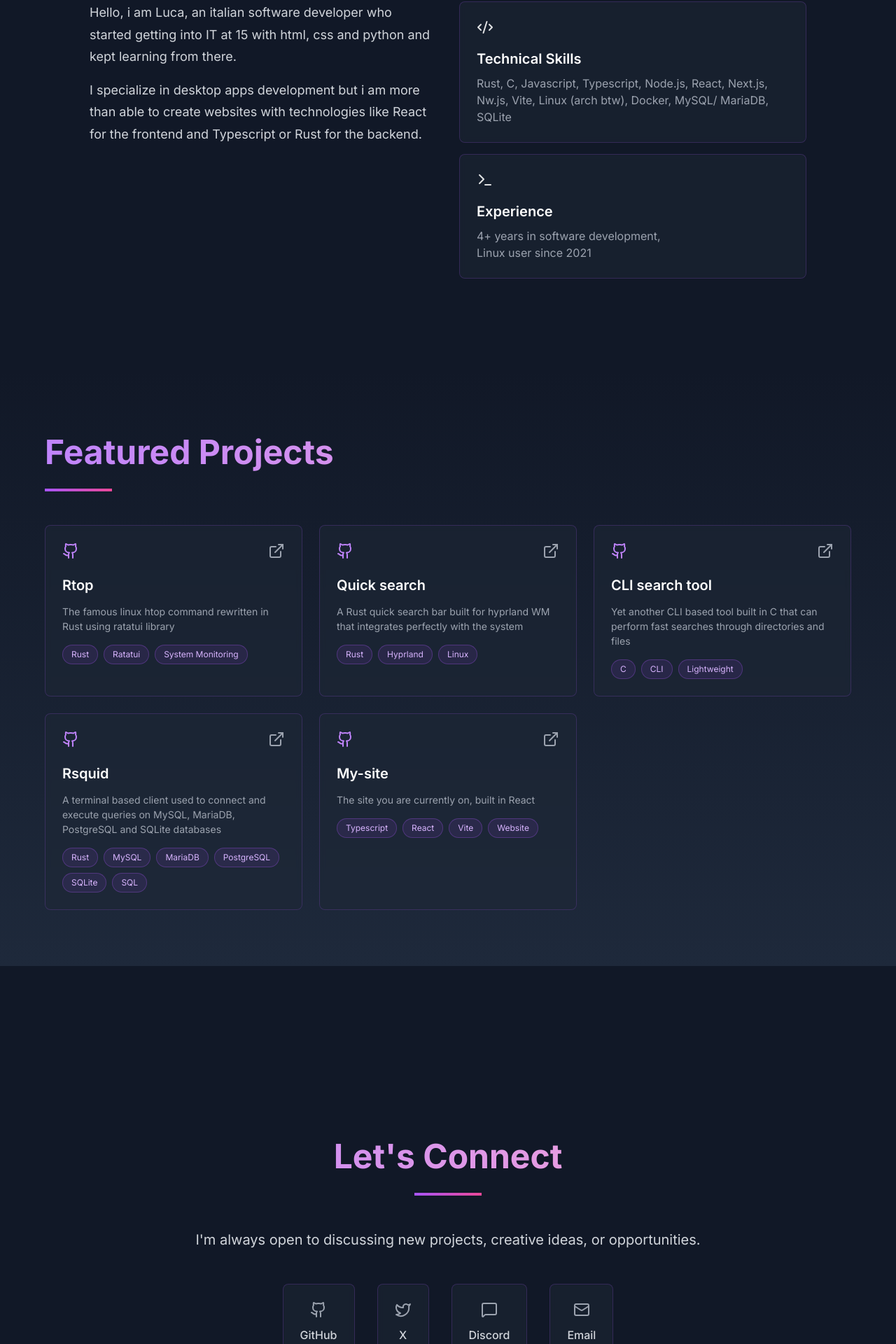
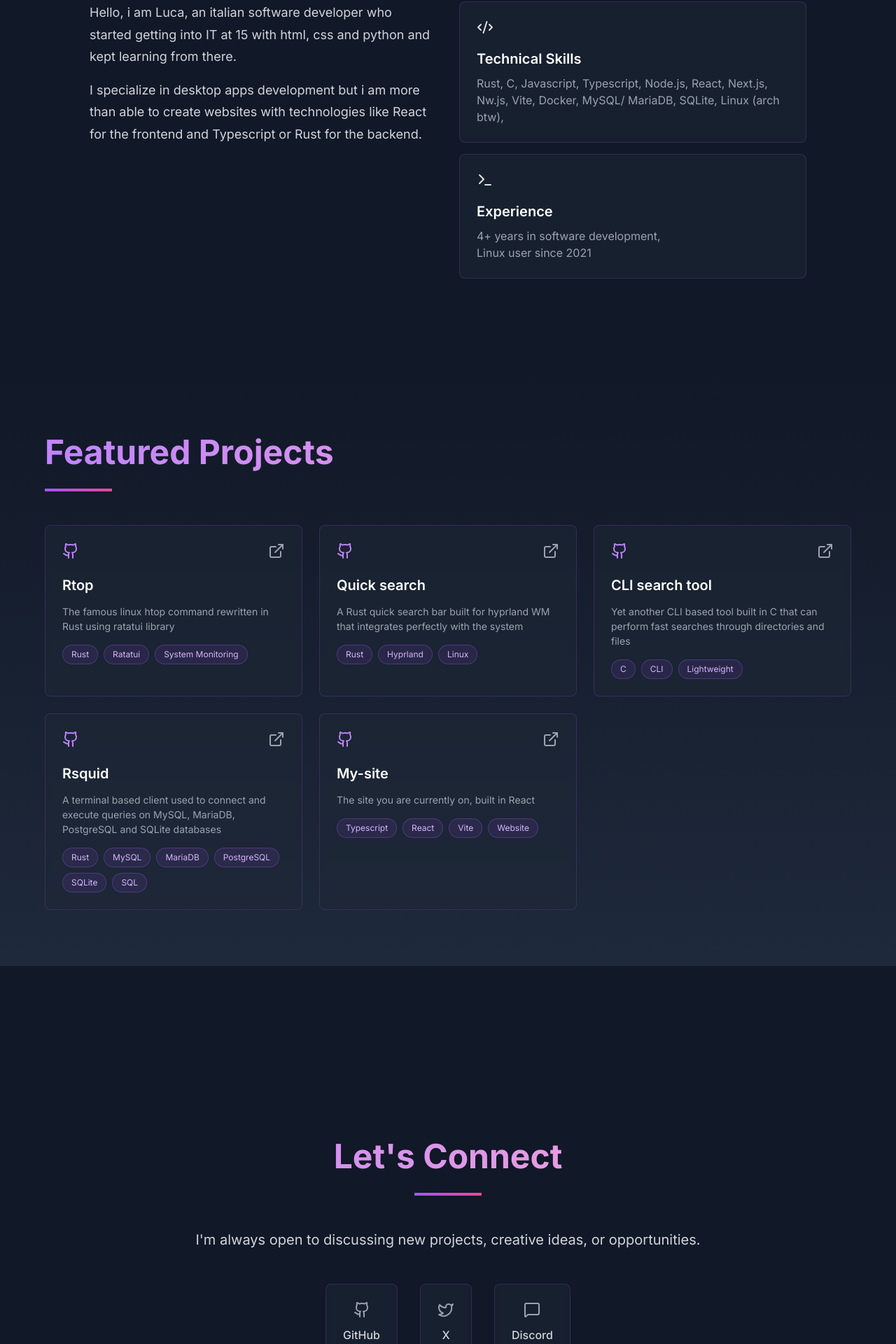
Before and after one commit to Lucop1911/my-site, a React (Vite) app: page / in a window 1280 px wide. Shown: the part 1070-2990 px from the top of the page at 70% size. Built offline with nearby package versions, Linux system fonts and the light colour scheme.

Commit message:
Changed content

```diff
--- a/src/App.tsx
+++ b/src/App.tsx
@@ -154,7 +154,7 @@ const AboutSection: React.FC = () => {
                 <Code2 className="w-8 h-8 text-purple-400" />
               </div>
               <h3 className="about-card-title">Technical Skills</h3>
-              <p className="about-card-text">Rust, C, Javascript, Typescript, Node.js, React, Next.js, Nw.js, Vite, Linux (arch btw), Docker, MySQL/ MariaDB, SQLite</p>
+              <p className="about-card-text">Rust, C, Javascript, Typescript, Node.js, React, Next.js, Nw.js, Vite, Docker, MySQL/ MariaDB, SQLite, Linux (arch btw),</p>
             </div>
 
             <div className="about-card">
@@ -261,7 +261,7 @@ const ContactSection: React.FC = () => {
     { icon: Github, url: "https://github.com/Lucop1911", label: "GitHub", colorClass: "hover-purple" },
     { icon: Twitter, url: "https://x.com/Luca1911_", label: "X", colorClass: "hover-blue" },
     { icon: MessageSquare, url: "https://discord.com/users/luca_1911", label: "Discord", colorClass: "hover-indigo" },
-    { icon: Mail, url: "mailto:your.email@example.com", label: "Email", colorClass: "hover-pink" }
+    //{ icon: Mail, url: "mailto:your.email@example.com", label: "Email", colorClass: "hover-pink" }
   ];
 
   return (
```
